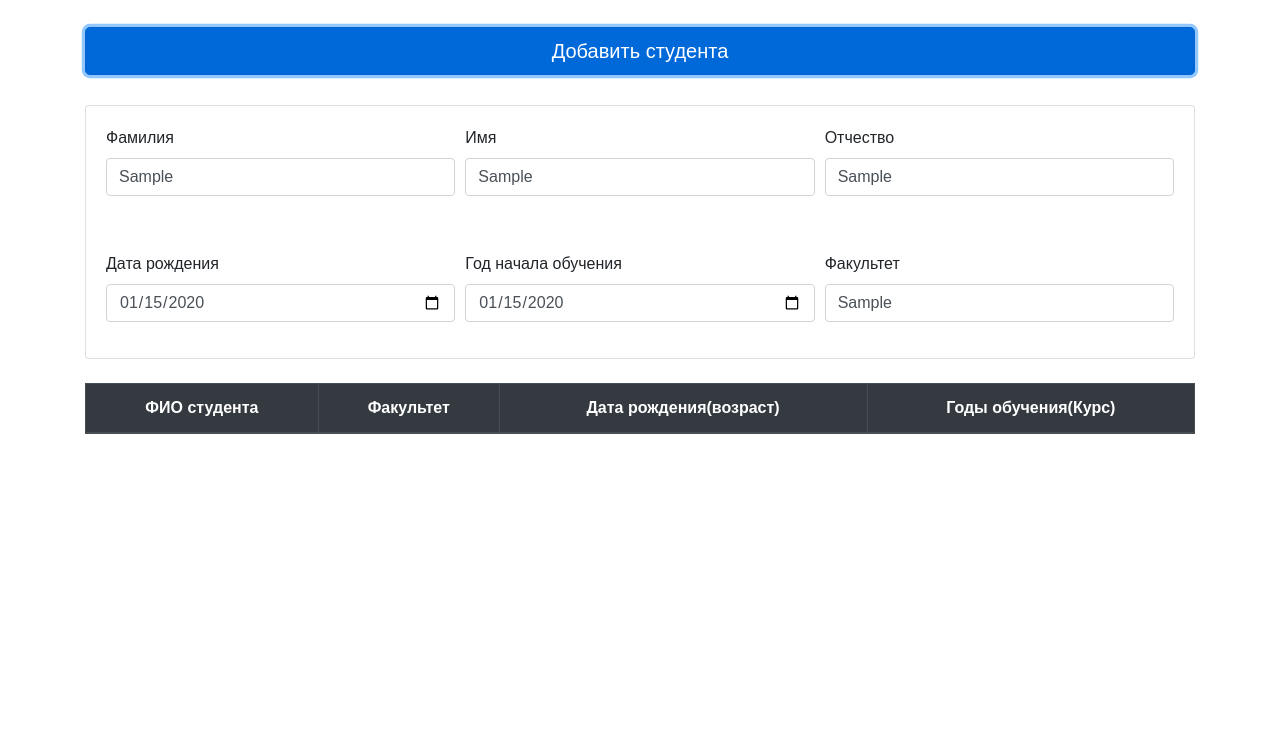
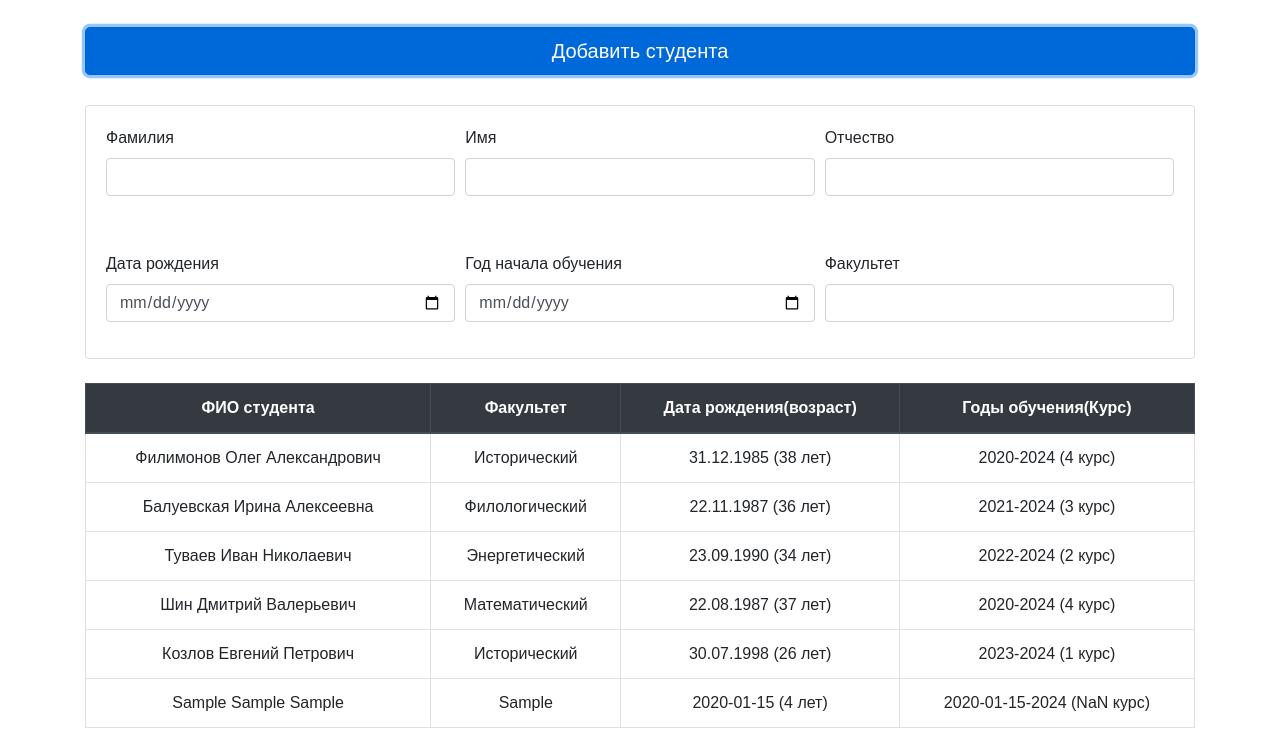
Before and after one commit to Pavel-Tomilov/table-student, a website: page index.html in a window 1280 px wide. Both pictures are taken after typing "Sample", "Sample", "Sample", "2020-01-15", "2020-01-15", "Sample" into the empty fields and a click on the button "Добавить студента". Shown: the part 51-800 px from the top of the page. Drawn offline with nearby package versions, Linux system fonts and the light colour scheme.

Commit message:
3_commit

```diff
--- a/index.html
+++ b/index.html
@@ -41,7 +41,7 @@
                         <div class="card-body form-row">
                             <div class="form-group col">
                                 <label for="birthDate">Дата рождения</label>
-                                <input type="date" class="form-control" id="birthDate" name="birthDate" required min="1900">
+                                <input type="date" class="form-control" id="birthDate" name="birthDate" required >
                             </div>
 
                             <div class="form-group col">
--- a/js/main.js
+++ b/js/main.js
@@ -45,17 +45,10 @@ const students = [{
 ];
 const buttonAddStudent = document.getElementById('addStudentClass');
 
-
+// buttonAddStudent.addEventListener('click', onAddBtn);
 const addForm = document.getElementById('add-form');
 
 
-
-// const firstName = document.getElementById('firstName').value;
-//     const lastName = document.getElementById('lastName').value;
-//     const middleName = document.getElementById('middleName').value;
-//     const birthDate = document.getElementById('birthDate').value;
-//     const startYear = document.getElementById('startYear').value;
-//    const faculty = document.getElementById('faculty').value;
 
 function clearForm() {
     document.getElementById('firstName').value = '';
@@ -132,22 +125,26 @@ addForm.addEventListener('submit', function (event) {
     event.preventDefault()
 
     students.push({
-        firstName: firstName.value,
-        lastName: lastName.value,
-        middleName: middleName.value,
-        birthDate: birthDate,
-        startYear: startYear.value,
-        faculty: faculty.value
+        firstName: document.getElementById('firstName').value,
+        lastName: document.getElementById('lastName').value,
+        middleName: document.getElementById('middleName').value,
+        birthDate: document.getElementById('birthDate').value,
+        startYear: document.getElementById('startYear').value,
+        faculty: document.getElementById('faculty').value,
+
+
     })
+console.log(students);
+    tbody.innerHTML = ''
 
-   tbody.innerHTML = ''
     const copyStudents = [...students]
 
     for (const student of copyStudents) {
         student.FIO = student.lastName + ' ' + student.firstName + ' ' + student.middleName;
         student.well = 2024 - student.startYear;
         student.year = student.startYear + '-' + '2024';
-    student.age = calculateAge(student.birthDate)
+        student.age = calculateAge(student.birthDate);
+
     }
 
 
@@ -181,6 +178,7 @@ for (const student of copyStudents) {
         tbody.appendChild(row);
     });
 
+    clearForm();
 
 })
 
```
Lines whose indentation alone changed are shown as unchanged.
